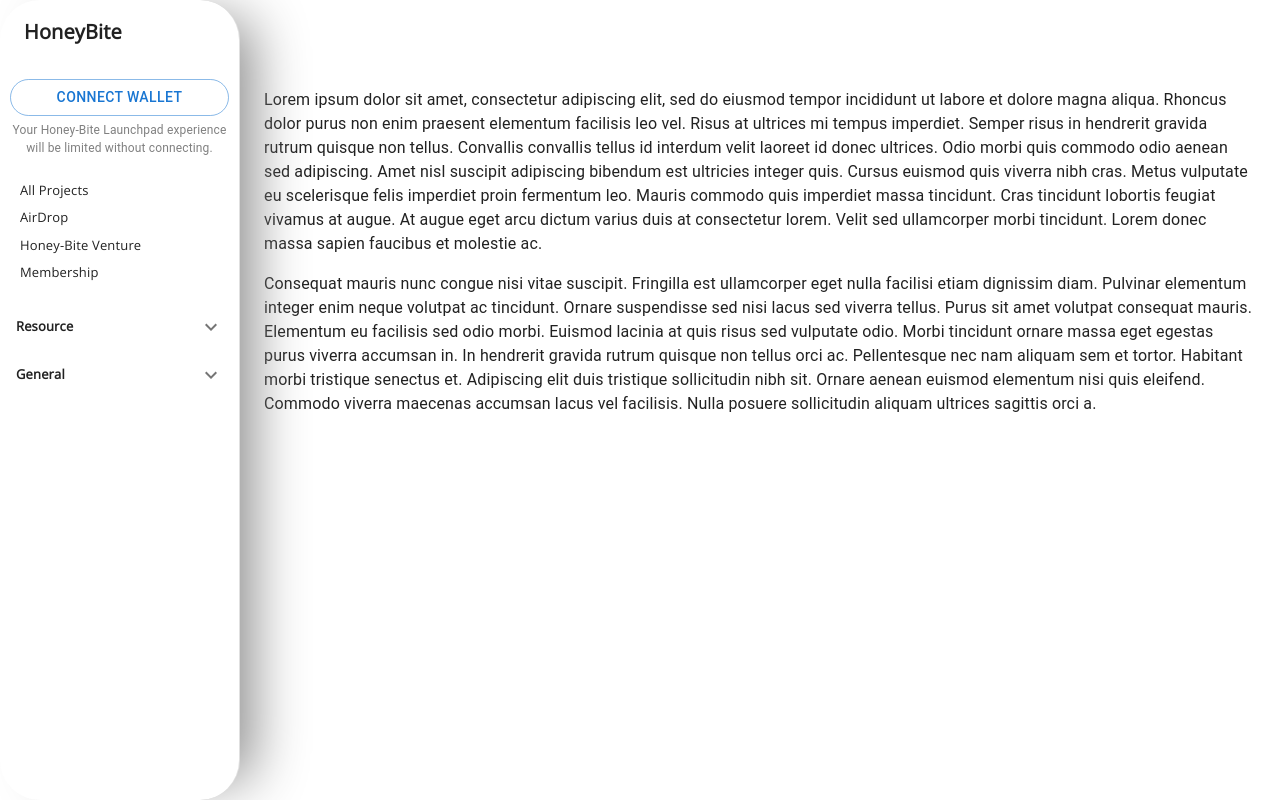
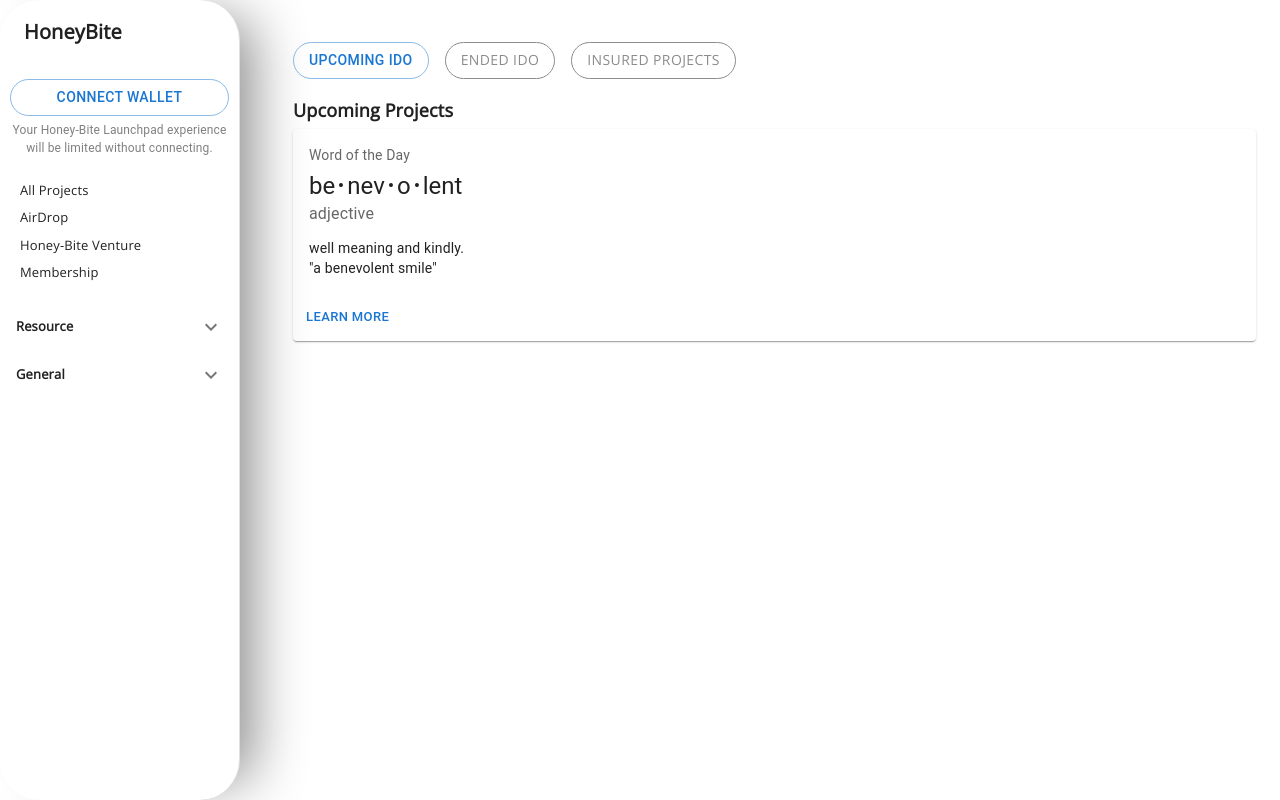
Before and after one commit to Gourab1312/HoneyBite, a React (Create React App) app in the folder client/: page / in a window 1280 px wide. Built offline with nearby package versions, Linux system fonts and the light colour scheme.

Commit message:
added cards

```diff
--- /dev/null
+++ b/client/src/components/card.js
@@ -0,0 +1,45 @@
+import * as React from 'react';
+import Box from '@mui/material/Box';
+import Card from '@mui/material/Card';
+import CardActions from '@mui/material/CardActions';
+import CardContent from '@mui/material/CardContent';
+import Button from '@mui/material/Button';
+import Typography from '@mui/material/Typography';
+
+const bull = (
+    <Box
+        component="span"
+        sx={{ display: 'inline-block', mx: '2px', transform: 'scale(0.8)' }}
+    >
+        •
+    </Box>
+);
+
+
+const Cards = () => {
+    return (
+        <Card sx={{ minWidth: 275 }}>
+            <CardContent>
+                <Typography sx={{ fontSize: 14 }} color="text.secondary" gutterBottom>
+                    Word of the Day
+                </Typography>
+                <Typography variant="h5" component="div">
+                    be{bull}nev{bull}o{bull}lent
+                </Typography>
+                <Typography sx={{ mb: 1.5 }} color="text.secondary">
+                    adjective
+                </Typography>
+                <Typography variant="body2">
+                    well meaning and kindly.
+                    <br />
+                    {'"a benevolent smile"'}
+                </Typography>
+            </CardContent>
+            <CardActions>
+                <Button size="small">Learn More</Button>
+            </CardActions>
+        </Card>
+    );
+}
+
+export default Cards
--- a/client/src/components/dashStyle.js
+++ b/client/src/components/dashStyle.js
@@ -25,6 +25,12 @@ const customTheme = {
             fontFamily: "Open Sans",
             fontSize: "20px",
             fontWeight: "600"
+        },
+
+        headingcon:{
+            fontFamily: "Open Sans",
+            fontSize: "18px",
+            fontWeight: "600"
         }
     },
     stack: {
--- a/client/src/components/dashboard.js
+++ b/client/src/components/dashboard.js
@@ -18,6 +18,7 @@ import Accordion from '@mui/material/Accordion';
 import AccordionSummary from '@mui/material/AccordionSummary';
 import AccordionDetails from '@mui/material/AccordionDetails';
 import ExpandMoreIcon from '@mui/icons-material/ExpandMore';
+import Cards from './card';
 
 const drawerWidth = 300;
 
@@ -152,36 +153,19 @@ const Dashboard = () => {
         </Box>
         <Box
           component="main"
-          sx={{ flexGrow: 1, p: 3, width: { sm: `calc(100% - ${drawerWidth}px)` } }}
+          sx={{ flexGrow: 1, p: 3, width: { sm: `calc(100% - ${drawerWidth}px)` } , marginLeft:'29px'}}
         >
-          <Toolbar />
-          <Typography paragraph>
-            Lorem ipsum dolor sit amet, consectetur adipiscing elit, sed do eiusmod
-            tempor incididunt ut labore et dolore magna aliqua. Rhoncus dolor purus non
-            enim praesent elementum facilisis leo vel. Risus at ultrices mi tempus
-            imperdiet. Semper risus in hendrerit gravida rutrum quisque non tellus.
-            Convallis convallis tellus id interdum velit laoreet id donec ultrices.
-            Odio morbi quis commodo odio aenean sed adipiscing. Amet nisl suscipit
-            adipiscing bibendum est ultricies integer quis. Cursus euismod quis viverra
-            nibh cras. Metus vulputate eu scelerisque felis imperdiet proin fermentum
-            leo. Mauris commodo quis imperdiet massa tincidunt. Cras tincidunt lobortis
-            feugiat vivamus at augue. At augue eget arcu dictum varius duis at
-            consectetur lorem. Velit sed ullamcorper morbi tincidunt. Lorem donec massa
-            sapien faucibus et molestie ac.
-          </Typography>
-          <Typography paragraph>
-            Consequat mauris nunc congue nisi vitae suscipit. Fringilla est ullamcorper
-            eget nulla facilisi etiam dignissim diam. Pulvinar elementum integer enim
-            neque volutpat ac tincidunt. Ornare suspendisse sed nisi lacus sed viverra
-            tellus. Purus sit amet volutpat consequat mauris. Elementum eu facilisis
-            sed odio morbi. Euismod lacinia at quis risus sed vulputate odio. Morbi
-            tincidunt ornare massa eget egestas purus viverra accumsan in. In hendrerit
-            gravida rutrum quisque non tellus orci ac. Pellentesque nec nam aliquam sem
-            et tortor. Habitant morbi tristique senectus et. Adipiscing elit duis
-            tristique sollicitudin nibh sit. Ornare aenean euismod elementum nisi quis
-            eleifend. Commodo viverra maecenas accumsan lacus vel facilisis. Nulla
-            posuere sollicitudin aliquam ultrices sagittis orci a.
-          </Typography>
+          <Stack direction="row" spacing={2} sx={sxprop.buttongrpsx}>
+            <Button variant='outlined' sx={sxprop.buttonsx}>Upcoming IDO</Button>
+            <Button variant='outlined' sx={sxprop.greybtnsx}>Ended IDO</Button>
+            <Button variant='outlined' sx={sxprop.greybtnsx}>Insured Projects</Button>
+            </Stack>
+
+            <Box sx={sxprop.headingboxsx}>
+              <Typography variant='headingcon'>Upcoming Projects</Typography>
+            </Box>
+         <Cards/>
+
         </Box>
       </Box>
     </ThemeProvider>
--- a/client/src/components/sxStyle.js
+++ b/client/src/components/sxStyle.js
@@ -1,11 +1,26 @@
+
+
 const sxprop = {
     toolboxsx: { display: "flex", flexDirection: "column", AlignContent: "center", margin: "15px 10px" },
     buttonsx: {
         width: "fitcontent",
-        borderRadius: "20px"
+        borderRadius: "20px",
+    },
+    greybtnsx: {
+        width: "fitcontent",
+        borderRadius: "20px",
+        '&.MuiButton-outlined': {
+
+            color: '#8c8c8c',
+            borderColor: '#8c8c8c'
+        },
+        '&.MuiButton-root': {
+            fontFamily: "Open Sans",
+            fontSize: "14px"
+        }
     },
     sxAccordian: {
-        '&.MuiAccordion-root':{boxShadow: 0},
+        '&.MuiAccordion-root': { boxShadow: 0 },
         '&:before': {
             backgroundColor: 'transparent',
             boxShadow: 0
@@ -15,6 +30,12 @@ const sxprop = {
         display: { xs: 'none', sm: 'block' },
         '& .MuiDrawer-paper': { boxSizing: 'border-box', width: 240, borderRadius: "40px", boxShadow: " 31px 0px 55px -19px rgba(138,138,138,1)" },
 
+    },
+    headingboxsx:{
+        margin:'5px 0'
+    },
+    buttongrpsx:{
+        margin:'18px 0'
     }
 }
 
```
